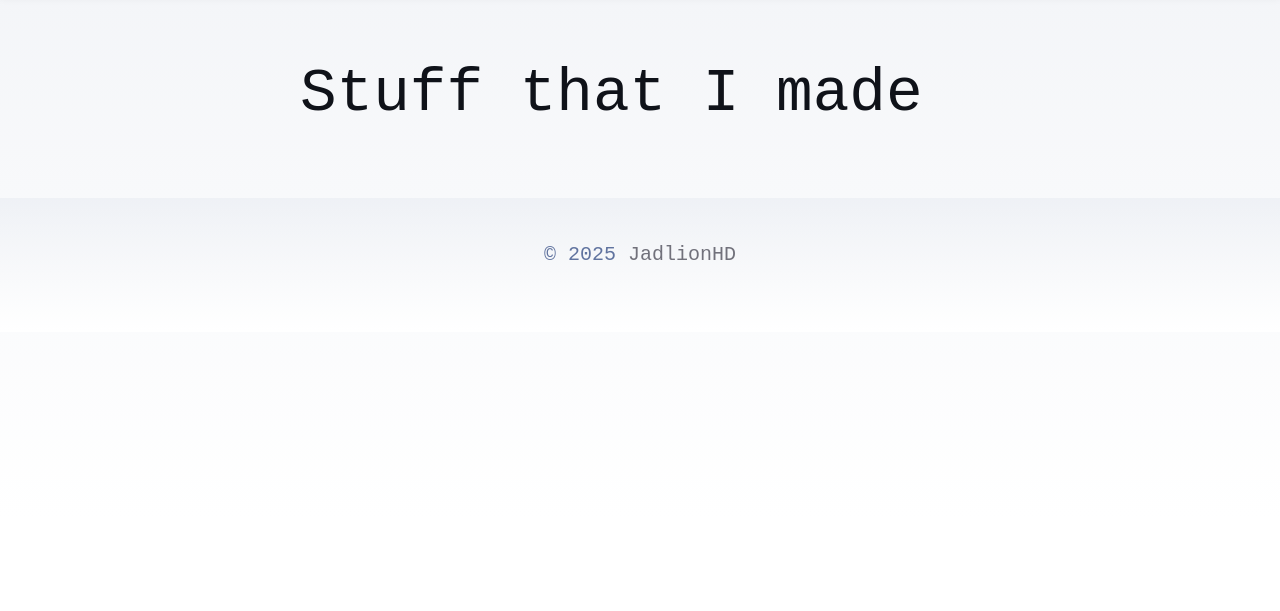
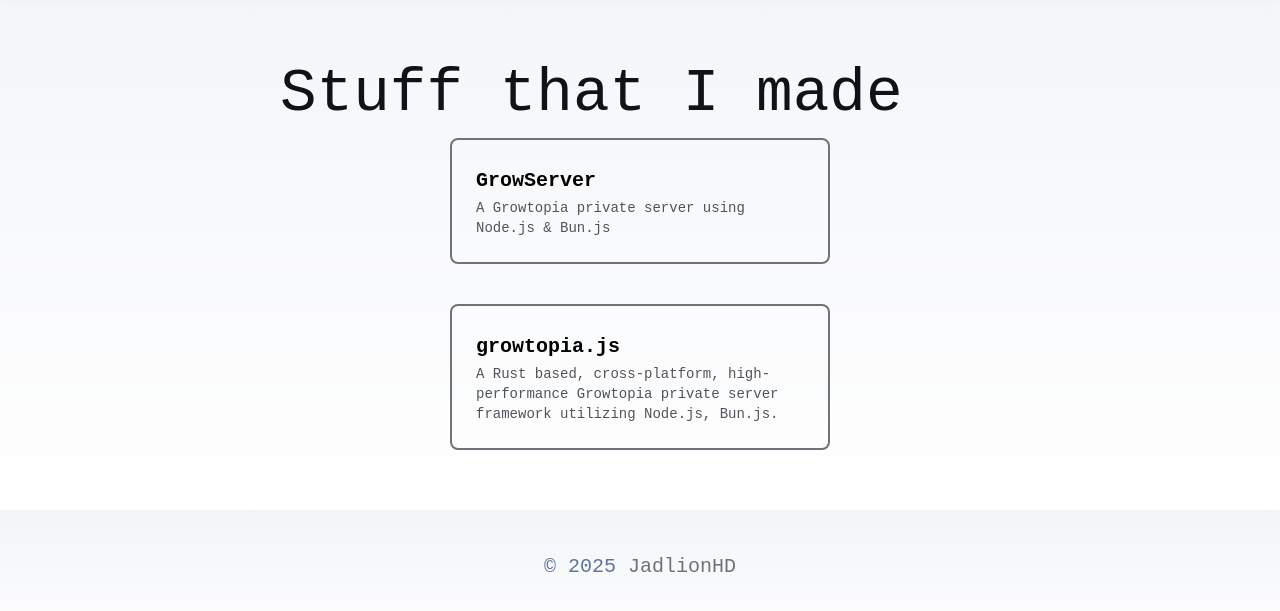
Before and after one commit to JadlionHD/portfolio, an Astro site: page /projects in a window 1280 px wide. Shown: the part 81-692 px from the top of the page. Built offline with nearby package versions, Linux system fonts and the light colour scheme; Astro itself is replaced by a stand-in of ours.

Commit message:
feat: add card

```diff
--- /dev/null
+++ b/src/components/Card.astro
@@ -0,0 +1,8 @@
+---
+const { title, description, href } = Astro.props;
+---
+
+<a href={href} target="_blank" class="border-2 p-6 h-full w-[380px] rounded-lg border-zinc-500 !text-black">
+  <div class="font-bold">{title}</div>
+  <div class="text-sm text-zinc-600">{description}</div>
+</a>
--- a/src/pages/projects.astro
+++ b/src/pages/projects.astro
@@ -3,6 +3,7 @@
 import Header from "../components/Header.astro";
 import Footer from "../components/Footer.astro";
 import { SITE_TITLE, SITE_DESCRIPTION } from "../consts";
+import Card from "@/components/Card.astro";
 ---
 
 <!doctype html>
@@ -14,6 +15,15 @@
     <Header />
     <main>
       <h1 transition:name="profile-name">Stuff that I made</h1>
+
+      <div class="flex flex-wrap gap-10 items-center justify-center">
+        <Card title="GrowServer" href="https://github.com/StileDevs/GrowServer" description="A Growtopia private server using Node.js & Bun.js" />
+        <Card
+          title="growtopia.js"
+          href="https://github.com/StileDevs/GrowServer"
+          description="A Rust based, cross-platform, high-performance Growtopia private server framework utilizing Node.js, Bun.js."
+        />
+      </div>
     </main>
     <Footer />
   </body>
--- a/src/styles/globals.css
+++ b/src/styles/globals.css
@@ -25,7 +25,7 @@
   line-height: 1.7;
 }
 main {
-  width: 720px;
+  width: 760px;
   max-width: calc(100% - 2em);
   margin: auto;
   padding: 3em 1em;
```
